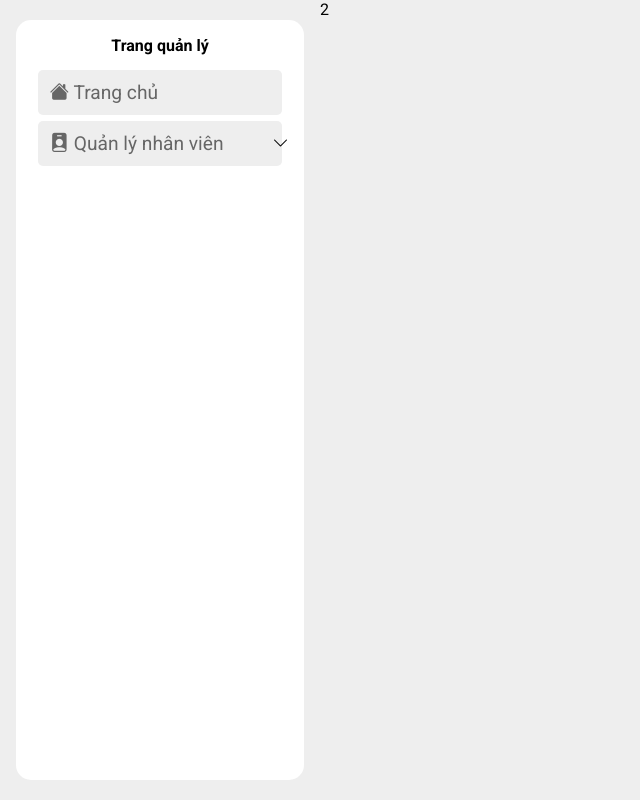
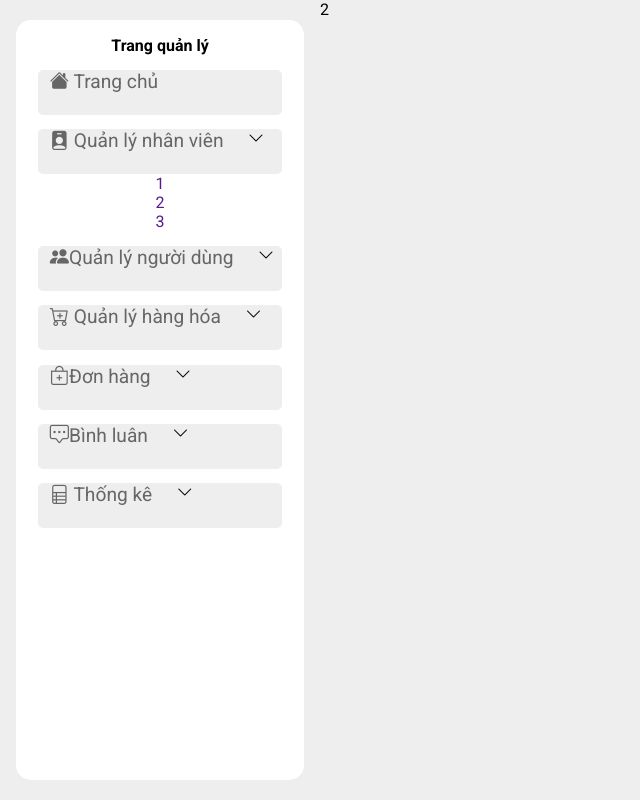
Before and after one commit to luonggiahuysoi/QuanLyBanHangNienLuan02, a PHP site: page / in a window 1280 px wide. Shown: the whole page, without its empty margins (0-640 px from the left). Run offline with PHP 8.4, Linux system fonts and the light colour scheme.

Commit message:
update code

```diff
--- a/index.html
+++ b/index.html
@@ -34,6 +34,49 @@
                   <a href=""><i class="bi bi-person-badge-fill"></i> Quản lý nhân viên</a>
                   <p class="plus_r"><i class="bi bi-chevron-down"></i></p>
                </div>
+               <div class="item-con">
+                  <a href="">1</a>
+                  <a href="">2</a>
+                  <a href="">3</a>
+               </div>
+
+            </div>
+
+            <div class="nav_view_center magintop_nav">
+               <div class="item_cha">
+                  <a href=""><i class="bi bi-people-fill "></i>Quản lý người dùng</a>
+                  <p class="plus_r"><i class="bi bi-chevron-down"></i></p>
+               </div>
+
+            </div>
+
+
+            <div class="nav_view_center magintop_nav">
+               <div class="item_cha">
+                  <a href=""><i class="bi bi-cart-plus"></i> Quản lý hàng hóa</a>
+                  <p class="plus_r"><i class="bi bi-chevron-down"></i></p>
+               </div>
+            </div>
+
+            <div class="nav_view_center magintop_nav">
+               <div class="item_cha">
+                  <a href=""><i class="bi bi-bag-plus"></i>Đơn hàng</a>
+                  <p class="plus_r"><i class="bi bi-chevron-down"></i></p>
+               </div>
+            </div>
+
+            <div class="nav_view_center magintop_nav">
+               <div class="item_cha">
+                  <a href=""><i class="bi bi-chat-square-dots"></i>Bình luân</a>
+                  <p class="plus_r"><i class="bi bi-chevron-down"></i></p>
+               </div>
+            </div>
+
+            <div class="nav_view_center magintop_nav">
+               <div class="item_cha">
+                  <a href=""><i class="bi bi-file-ruled"></i> Thống kê</a>
+                  <p class="plus_r"><i class="bi bi-chevron-down"></i></p>
+               </div>
             </div>
          </div>
       </div>
--- a/public/css/admin.css
+++ b/public/css/admin.css
@@ -58,14 +58,16 @@
     width: 85%;
     height: 45px;
     display: flex;
-    justify-content: left;
-    align-items: center;
+    /* justify-content: left; */
+    /* align-items: center; */
     background-color: #eeeeee;
     border-radius: 5px;
 
 }
 
-.item_cha:hover a{
+
+
+.item_cha:hover a {
     cursor: pointer;
     background-color: var(--color-black);
     color: white;
@@ -78,19 +80,29 @@
 }
 
 
-
-
-.item_cha>a{
+.item_cha>a {
     color: #666;
     font-size: 1.2rem;
     margin-left: 5%;
 }
 
 .magintop_nav {
-    margin-top: 2%;
+    margin-top: 5%;
+}
+
+.marginright_nav {
+    margin-right: 5%;
 }
 
 .plus_r {
     position: relative;
-    left: 20%;
+    left: 10%;
 }
+
+.item-con {
+    position: relative;
+    display: flex;
+    flex-direction: column;
+    justify-content: left;
+    align-items: center;
+}
```
